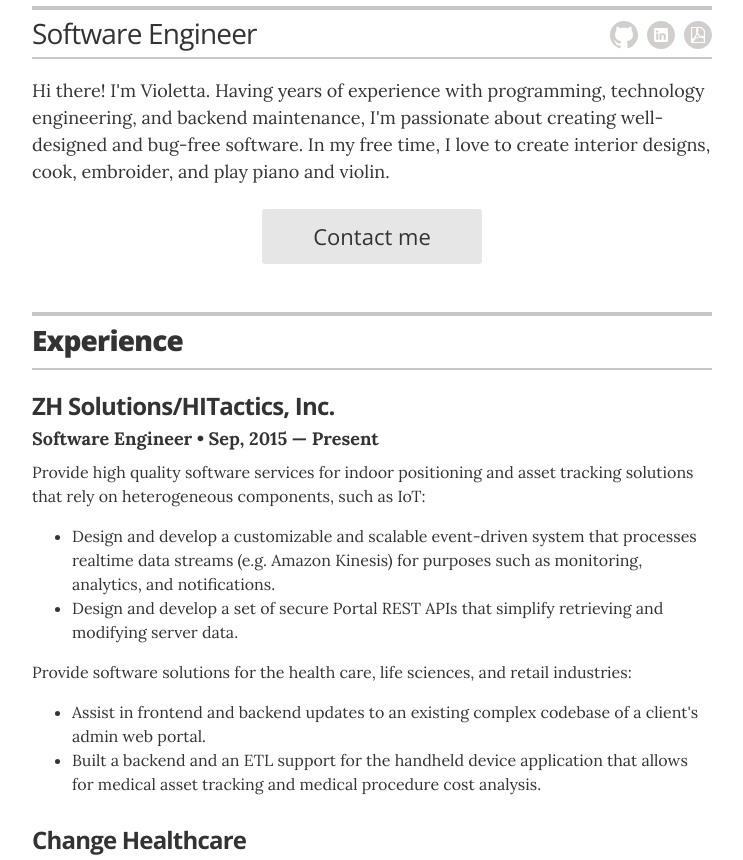
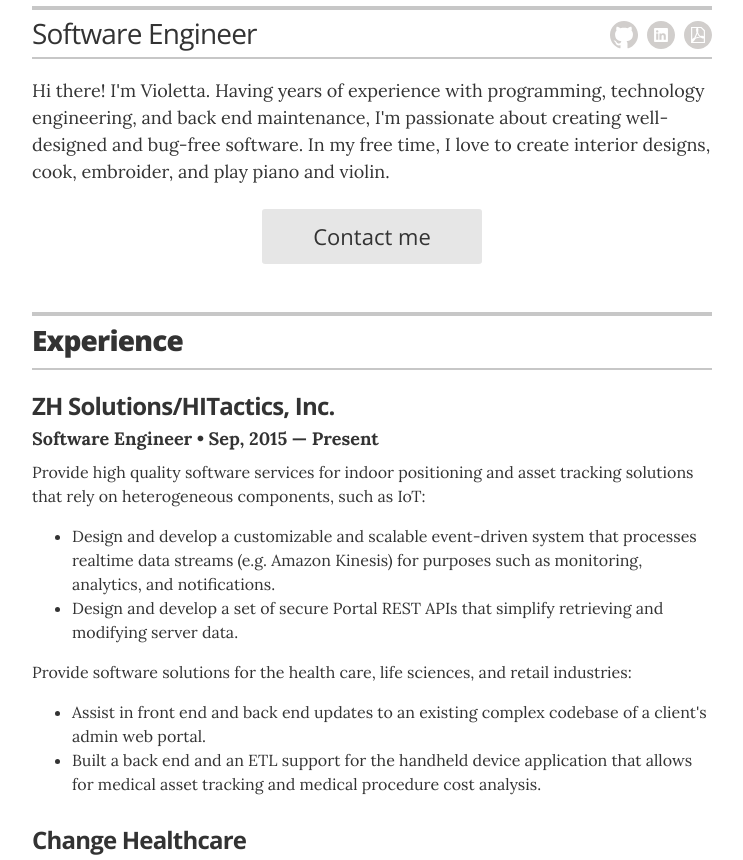
Before and after one commit to Vylegzv/Vylegzv.github.io, a Jekyll site: the page built from index.html, in a window 1280 px wide and 1400 px high. Shown: the part 246-1106 px from the top of the window, without its empty margins (268-1011 px from the left). Built offline with Jekyll 4.4.1, drawn with Linux system fonts in a browser that asks for light colours.

Commit message:
grammar fix

```diff
--- a/_layouts/resume.html
+++ b/_layouts/resume.html
@@ -33,7 +33,7 @@
 
         <div class="executive-summary no-print" itemprop="description">
           <p>Hi there! I'm Violetta. Having years of experience with programming,
-          technology engineering, and backend maintenance, I'm passionate about
+          technology engineering, and back end maintenance, I'm passionate about
           creating well-designed and bug-free software. In my free time,
           I love to create interior designs, cook, embroider, and play piano and violin.
           </p>
@@ -72,9 +72,9 @@
           <p class="resume-item-copy">Provide software solutions for the health care,
           life sciences, and retail industries:</p>
           <ul class="resume-item-list">
-            <li>Assist in frontend and backend updates to an existing complex codebase
+            <li>Assist in front end and back end updates to an existing complex codebase
             of a client's admin web portal.</li>
-            <li>Built a backend and an ETL support for the handheld device application
+            <li>Built a back end and an ETL support for the handheld device application
             that allows for medical asset tracking and medical procedure cost analysis.</li>
           </ul>
 
```
Also changed, not shown: 1 other file.
